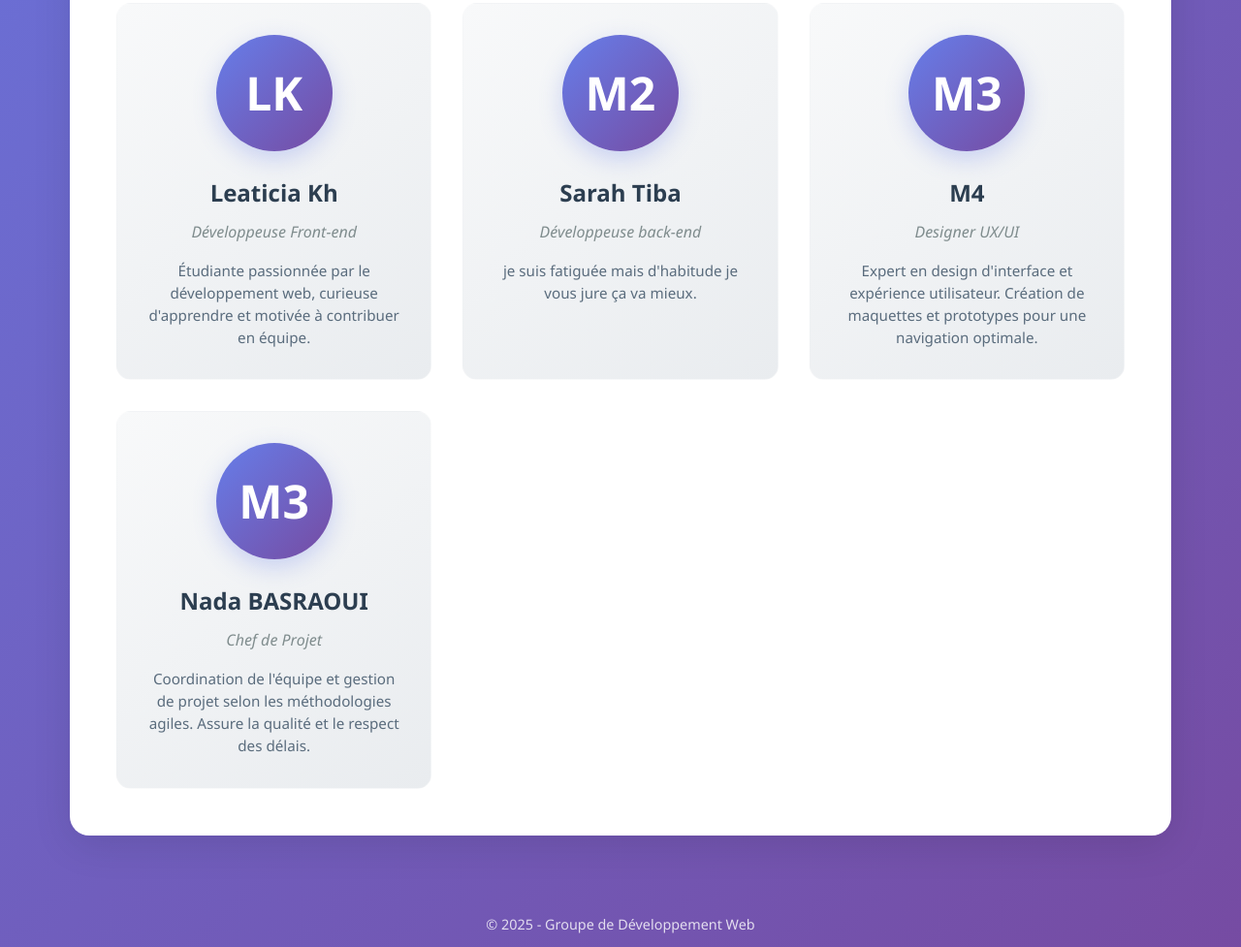
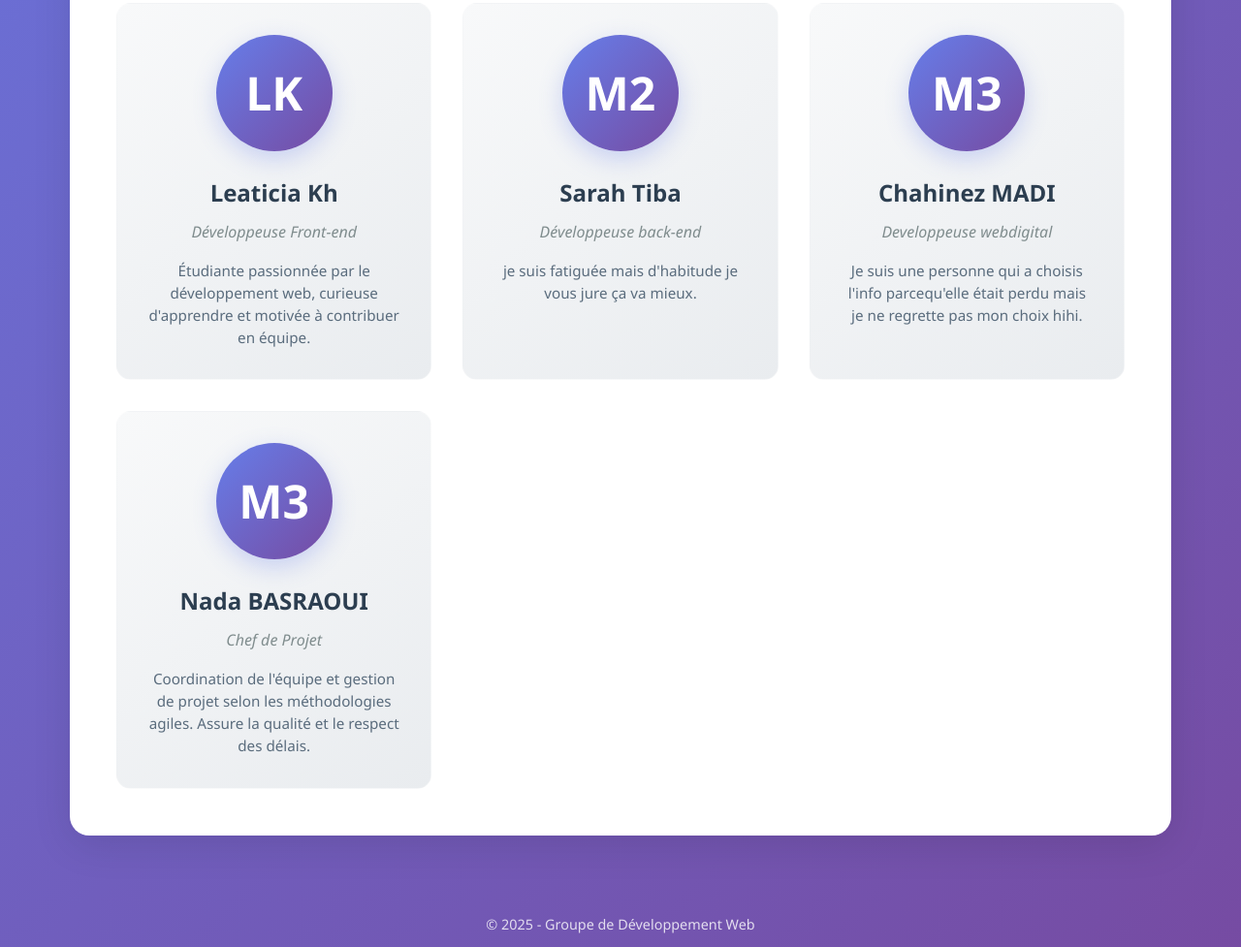
Before and after one commit to basraouinada/TD_UPJV-, a plain HTML site: page index.html in a window 1280 px wide. Shown: the part 1079-2056 px from the top of the page at 97% size. Drawn offline with Linux system fonts and the light colour scheme.

Commit message:
Présentation Chahinez MADI apres config de git

```diff
--- a/index.html
+++ b/index.html
@@ -71,11 +71,10 @@
 
                 <div class="member-card">
                     <div class="member-avatar">M3</div>
-                    <div class="member-name">M4</div>
-                    <div class="member-role">Designer UX/UI</div>
+                    <div class="member-name">Chahinez MADI</div>
+                    <div class="member-role">Developpeuse webdigital</div>
                     <div class="member-description">
-                        Expert en design d'interface et expérience utilisateur.
-                        Création de maquettes et prototypes pour une navigation optimale.
+                        Je suis une personne qui a choisis l'info parcequ'elle était perdu mais je ne regrette pas mon choix hihi.
                     </div>
                 </div>
 
```
